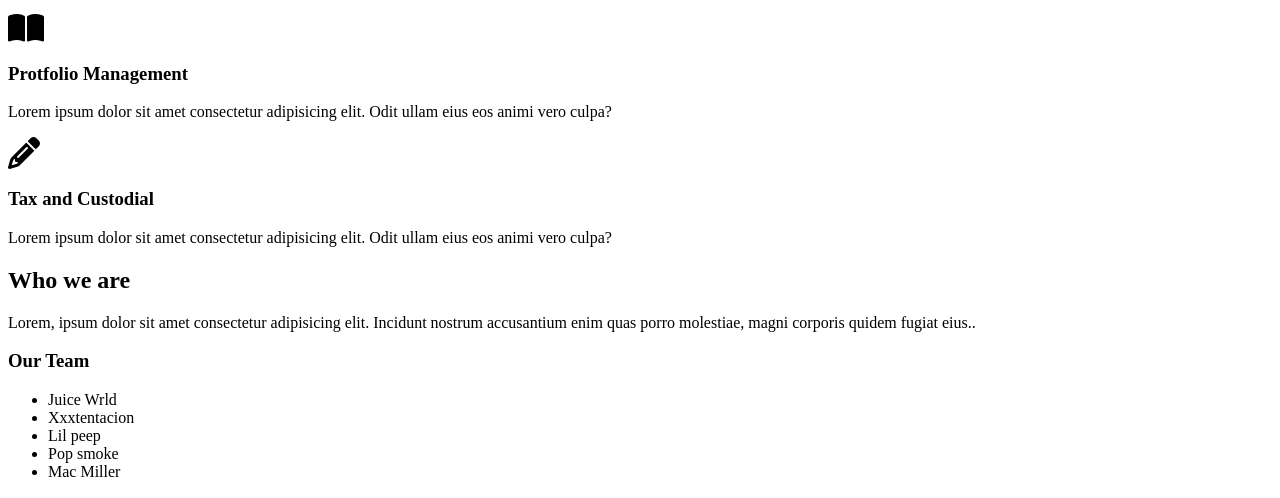
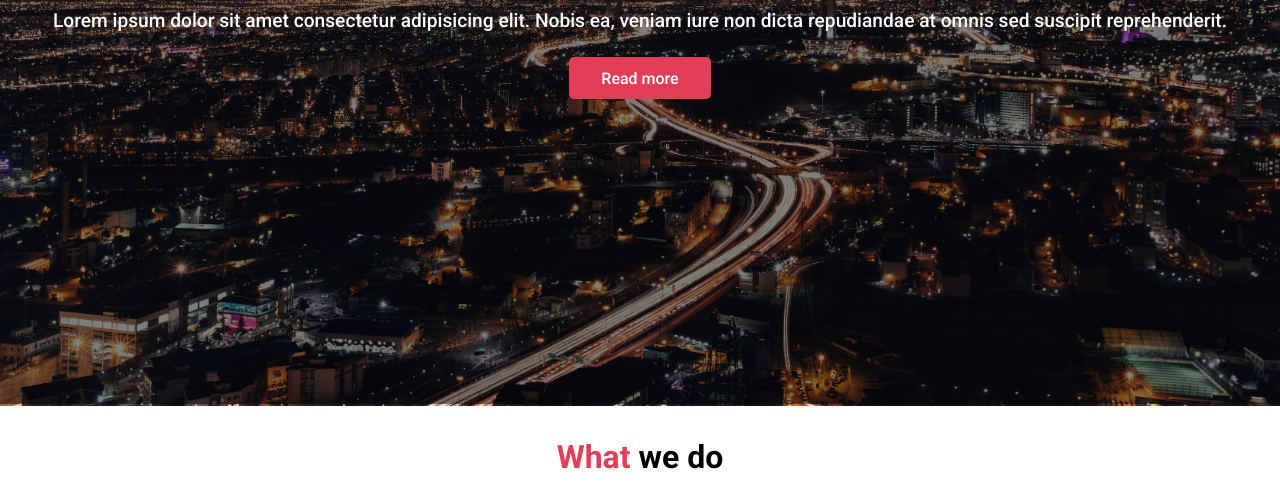
Before and after one commit to DrGreen7/Ace-Ledger, a plain HTML site: page index.html in a window 1280 px wide. Shown: the part 451-949 px from the top of the page. Drawn offline with nearby package versions, Linux system fonts and the light colour scheme; some packages are replaced by stand-ins of ours; the site is published under a folder, as on GitHub Pages, so addresses that start at the root find nothing.

Commit message:
Update index.html
css not working

```diff
--- a/index.html
+++ b/index.html
@@ -5,9 +5,8 @@
     <meta charset="UTF-8">
     <meta http-equiv="X-UA-Compatible" content="IE=edge">
     <meta name="viewport" content="width=device-width, initial-scale=1.0">
-    <link rel="stylesheet" href="/css/style.css">
-    <link rel="stylesheet" media="screen and ( max-width:768px)" href="/css/mobile.css">
-    <link rel="stylesheet" media="screen and (min-width:1100px)" href="/css/widescreen.css">
+    <link rel="stylesheet" href="css/style.css">
+    <link rel="stylesheet" media="screen and ( max-width:768px)" href="css/mobile.css">
     <link rel="preconnect" href="https://fonts.googleapis.com">
     <link rel="preconnect" href="https://fonts.gstatic.com" crossorigin>
     <link href="https://fonts.googleapis.com/css2?family=Roboto:wght@300;500;700&display=swap" rel="stylesheet">
```
